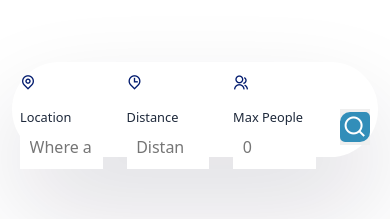
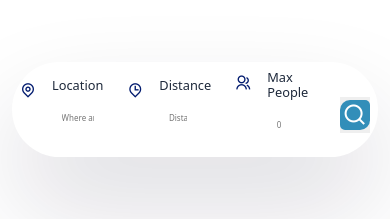
Before and after one commit to ADIo6/EY_GDS_INTERNSHIP, a React (Create React App) app in the folder TravelTide/client/: page /tours in a window 390 px wide. Shown: the part 388-607 px from the top of the page. Built offline with nearby package versions, Linux system fonts and the light colour scheme; no server answers; a web font is replaced by a local one.

Commit message:
improved responsiveness of logo and search bar

```diff
--- a/TravelTide/client/src/components/Header/header.css
+++ b/TravelTide/client/src/components/Header/header.css
@@ -5,8 +5,8 @@
 }
 
 .logo img{
-    width: clamp(10vw, 17vw, 18vw);
-    height: clamp(5vh, 12vh, 13.5vh);
+    width: clamp(100px, 30%, 175px);
+    /* height: clamp(4vh, 10vh, 12vh); */
 }
 .menu{
     margin-bottom: 0 ;
@@ -86,10 +86,10 @@
         padding: 0 15px;
     }
 
-    .logo img {
+    /* .logo img {
         width: clamp(12vw, 20vw, 22vw);
         height: clamp(6vh, 10vh, 11vh);
-    }
+    } */
 
     .separator {
         height: 30px;
@@ -107,10 +107,10 @@
         padding: 0 10px;
     }
 
-    .logo img {
+    /* .logo img {
         width: clamp(7vw, 17vw, 19vw);
         height: clamp(4vh, 8vh, 10vh);
-    }
+    } */
 
     .menu {
         display: none;
@@ -132,10 +132,10 @@
         padding: 0 5px;
     }
 
-    .logo img {
+    /* .logo img {
         width: clamp(5vw, 16vw, 17vw);
-        height: clamp(3vh, 7vh, 8vh);
-    }
+        height: clamp(3vh, 4vh, 8vh);
+    } */
 
     .separator {
         display: none;
--- a/TravelTide/client/src/styles/search-bar.css
+++ b/TravelTide/client/src/styles/search-bar.css
@@ -72,7 +72,8 @@
     }
 
     .form__group {
-        gap: 0.8rem;
+        gap: 0.5rem;
+
     }
 
     .form__group-fast {
@@ -90,10 +91,17 @@
         padding: 0.6rem;
     }
 
-    .form__group {
+    /* .form__group {
         flex-direction: column;
         align-items: flex-start;
         gap: 0.6rem;
+    } */
+    .form__group {
+        width: 100%;
+        gap: 0.5rem;
+    }
+    .form__group h6 input{
+        font-size: 0.4rem;
     }
 
     .form__group-fast {
@@ -120,7 +128,10 @@
     .form__group-fast {
         border-bottom: none;
     }
+    .inputs::placeholder {
+        font-size: 0.5rem;
 
+      }
     .form__group h6 {
         font-size: 0.8rem;
     }
```
